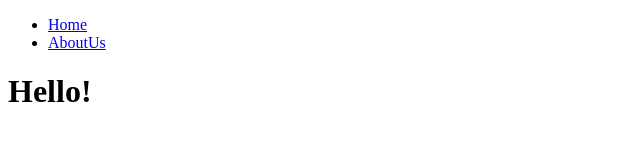
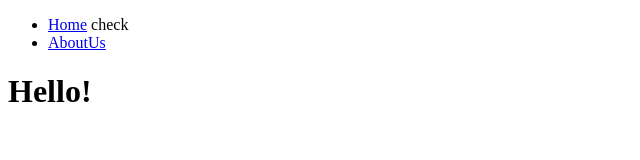
Before and after one commit to Hot-KimChi/Nomadcoder_NextJs14, a Next.js app: page / in a window 1280 px wide. Shown: the top 160 px of the page, without its empty margins (0-640 px from the left). Built offline with nearby package versions, Linux system fonts and the light colour scheme.

Commit message:
update Navigation

```diff
--- a/components/navigation.jsx
+++ b/components/navigation.jsx
@@ -10,10 +10,10 @@ export default function Navigation(){
         <nav>
             <ul>
                 <li>
-                    <Link href="/">Home</Link>
+                    <Link href="/">Home</Link> {path === "/" ? "check" : ""}
                 </li>
                 <li>
-                    <Link href="/about-us">AboutUs</Link>
+                    <Link href="/about-us">AboutUs</Link> {path === "/about-us" ? "check" : ""}
                 </li>
             </ul>
         </nav>
```
